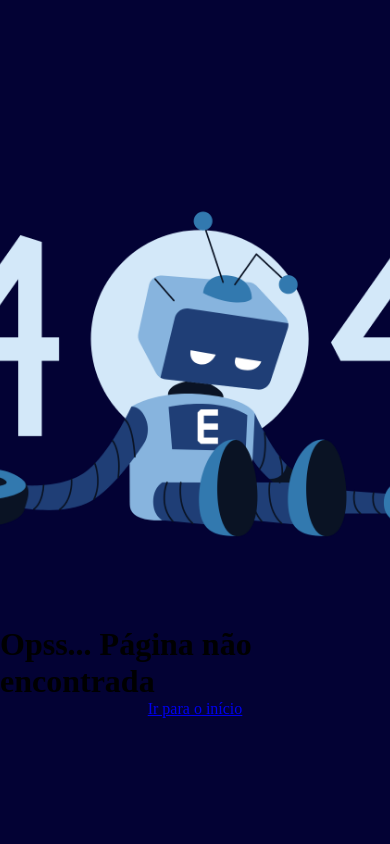
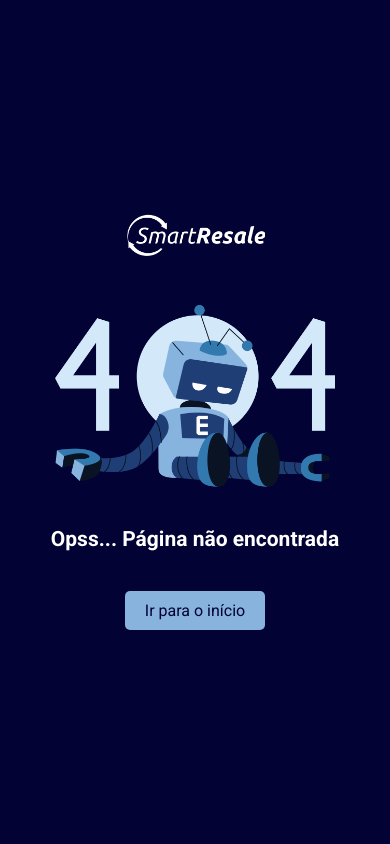
Before and after one commit to phsmartins/SmartResale, a PHP site: page /views/error-404.php in a window 390 px wide; the page is wider, and only the part inside the window is pictured. Run offline with PHP 8.4, Linux system fonts and the light colour scheme.

Commit message:
Página de erro 404 finalizada

```diff
--- a/public/style/error404.css
+++ b/public/style/error404.css
@@ -1,7 +1,19 @@
+@import url('https://fonts.googleapis.com/css2?family=Roboto:wght@400;700&display=swap');
+
+:root {
+    font-size: 62.5%;
+
+    --background-color: #030234;
+    --text-color: #FFFFFF;
+    --btn-color: #87B3DD;
+}
+
 * {
     margin: 0;
     padding: 0;
     box-sizing: border-box;
+
+    font-family: "Roboto", sans-serif;
 }
 
 main {
@@ -13,9 +25,54 @@ main {
     align-items: center;
     justify-content: center;
 
-    background: #030234;
+    background: var(--background-color);
+}
+
+img.logo-branca {
+    width: 22rem;
 }
 
 img.error404 {
-    width: 500px;
+    width: 45rem;
 }
+
+main h1 {
+    margin-top: -1rem;
+
+    font-size: 3.8rem;
+    color: var(--text-color);
+}
+
+main a {
+    font-size: 2.4rem;
+    color: var(--background-color);
+    text-decoration: none;
+
+    margin-top: 4rem;
+    padding: 1rem 2rem;
+
+    background-color: var(--btn-color);
+    border-radius: .5rem;
+}
+
+@media only screen and (max-width: 600px) {
+    main {
+        padding: 2%;
+    }
+
+    img.error404 {
+        width: 28rem;
+    }
+
+    img.logo-branca {
+        width: 14rem;
+    }
+
+    main h1 {
+        font-size: 2.1rem;
+    }
+
+    main a {
+        font-size: 1.6rem;
+    }
+}
--- a/views/error-404.php
+++ b/views/error-404.php
@@ -10,6 +10,7 @@
 </head>
 <body>
     <main>
+        <img class="logo-branca" src="/images/logo/logo-branca-SmartResale.png" alt="Logo da SmartResale" />
         <img class="error404" src="/images/error404.png" alt="Imagem de um robô desligado e ao fundo o número 404" />
         <h1>Opss... Página não encontrada</h1>
         <a href="/">Ir para o início</a>
```
Also changed, not shown: public/images/logo/logo-branca-SmartResale.png (added).
